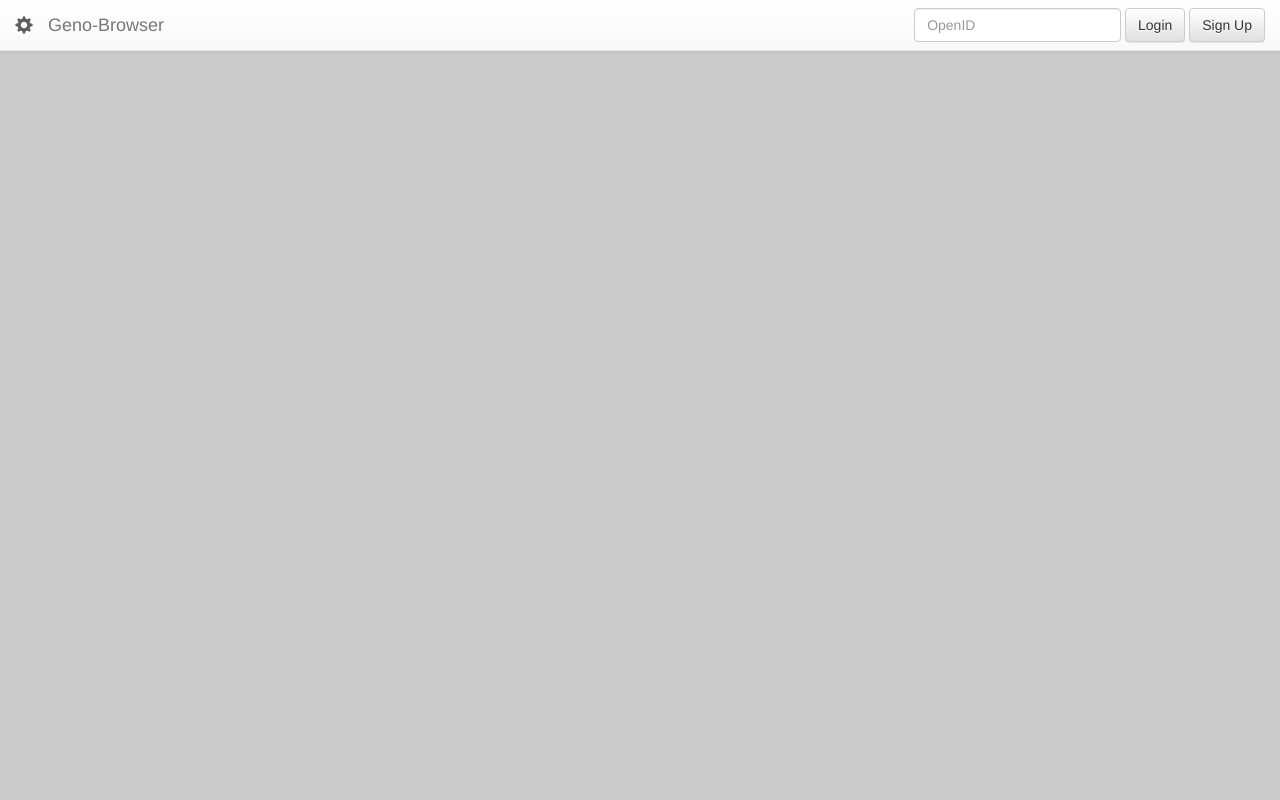
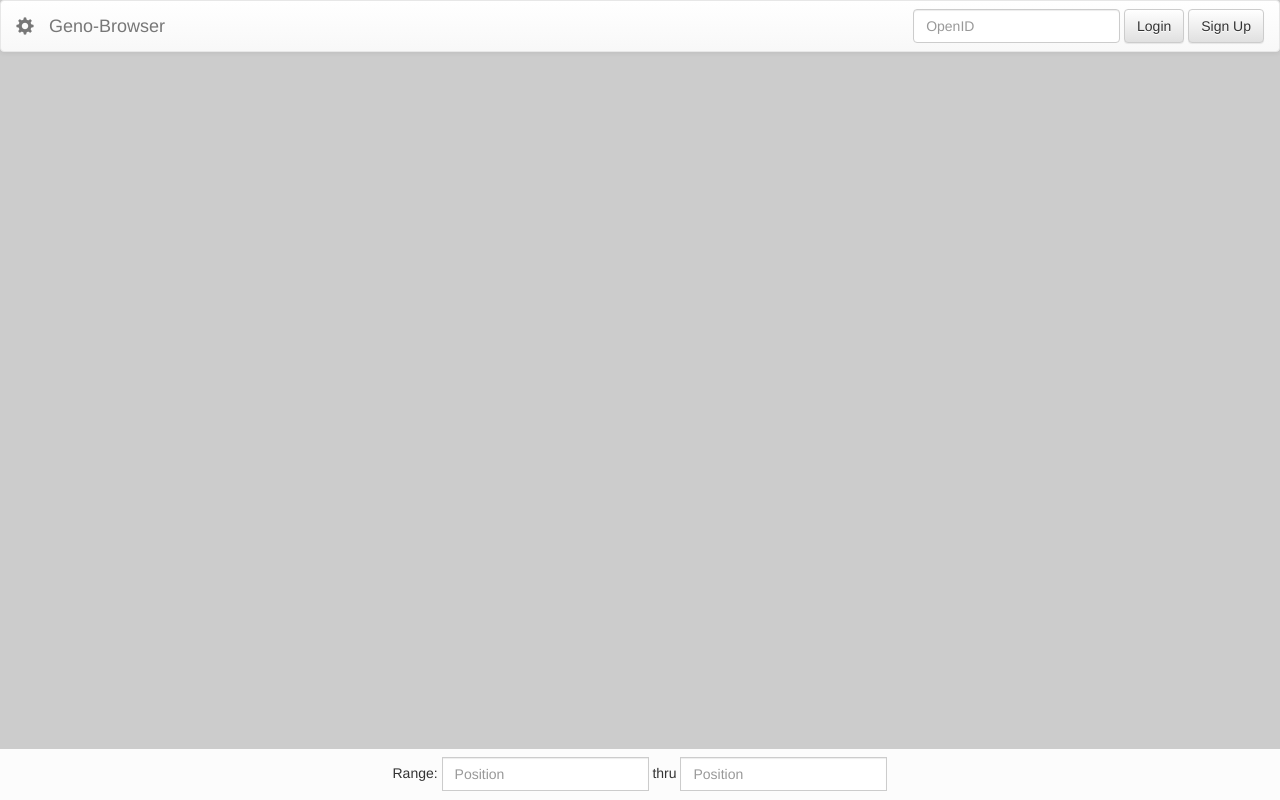
Before and after one commit to KarlFoss/geno-browser, a Flask app: page / in a window 1280 px wide. Run offline with Flask 2, Linux system fonts and the light colour scheme; some libraries are stand-ins or nearby versions.

Commit message:
basic footer

```diff
--- a/angular_flask/static/css/main.css
+++ b/angular_flask/static/css/main.css
@@ -19,3 +19,9 @@ body {
     margin-top: 0;
     font-weight: bold;
 }
+
+.footer {
+    text-align: center;
+    background-color: #FCFCFC;
+    padding: 8px 0;
+}
--- a/angular_flask/templates/index.html
+++ b/angular_flask/templates/index.html
@@ -19,7 +19,7 @@
 	<script src="/static/lib/bootstrap/js/bootstrap.min.js"></script>
 </head>
 <body>
-    <nav class="navbar navbar-default navbar-fixed-top">
+    <nav class="navbar navbar-default">
         <div class="container-fluid">
             <div class="navbar-header">
                 <a class="navbar-brand" data-toggle="collapse" href="#navbar-menu">
@@ -69,8 +69,42 @@
             </div>
         </div>
     </nav>
-	<div class="container">
 
-	</div>
+    <div id="data-viewer" class="container">
+
+    </div>
+
+    <footer class="footer navbar-fixed-bottom">
+        <div class="container-fluid">
+            <div class="row">
+                <div class="col-md-1">
+                </div>
+                <div class="col-md-10">
+                    <form class="form-inline">
+                        <div class="input-group">
+                            <span>Range: </span>
+                            <div class="form-group">
+                                <input type="number" class="form-control" id="range-min" placeholder="Position">
+                            </div>
+                            <span> thru </span>
+                            <div class="form-group">
+                                <input type="number" class="form-control" id="range-min" placeholder="Position">
+                            </div>
+                        </div>
+                    </form>
+                </div>
+                <div class="col-md-1">
+                </div>
+            </div>
+            <div class="row">
+                <div class="col-md-1">
+                </div>
+                <div class="col-md-10">
+                </div>
+                <div class="col-md-1">
+                </div>
+            </div>
+        </div>
+    </footer>
 </body>
 </html>
```
